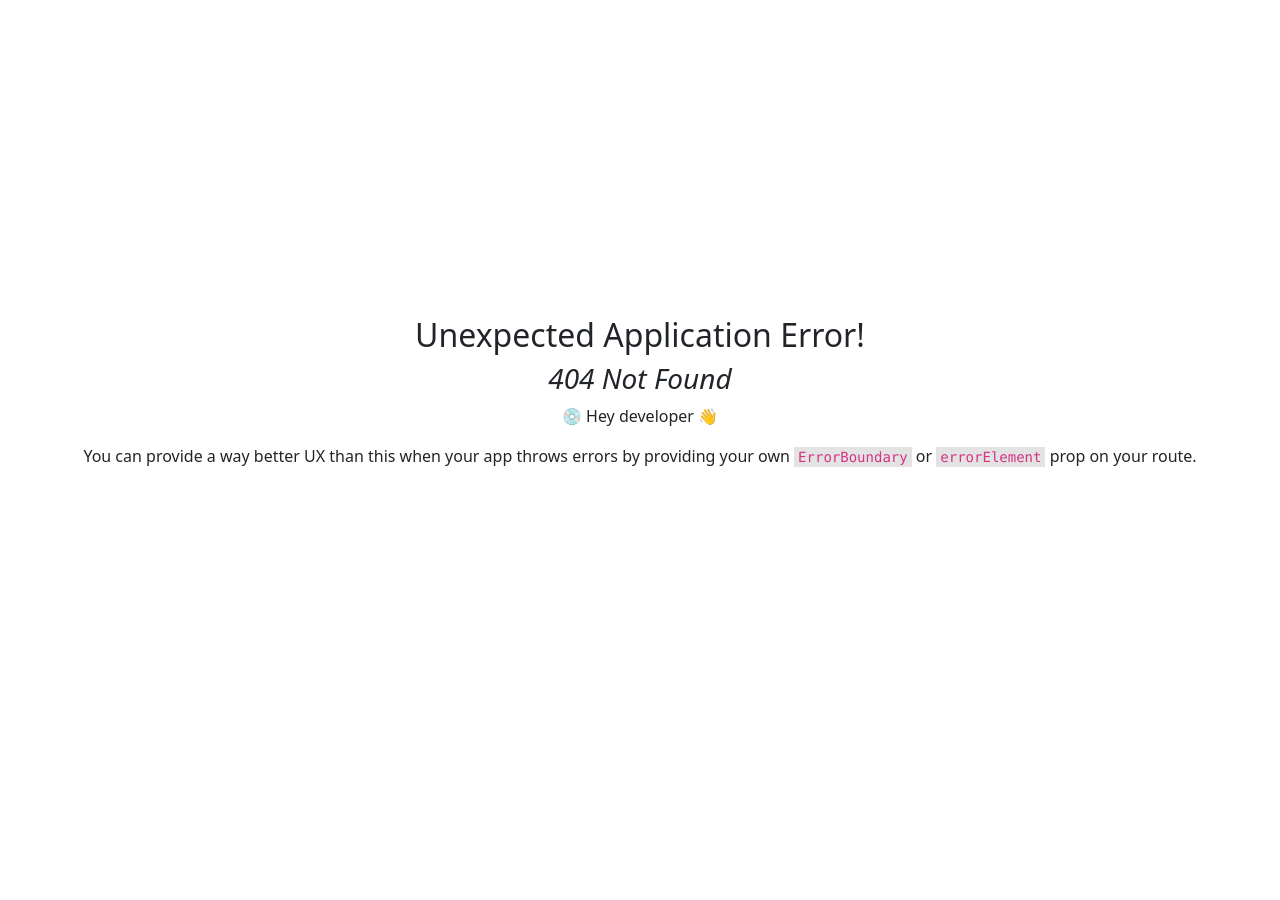
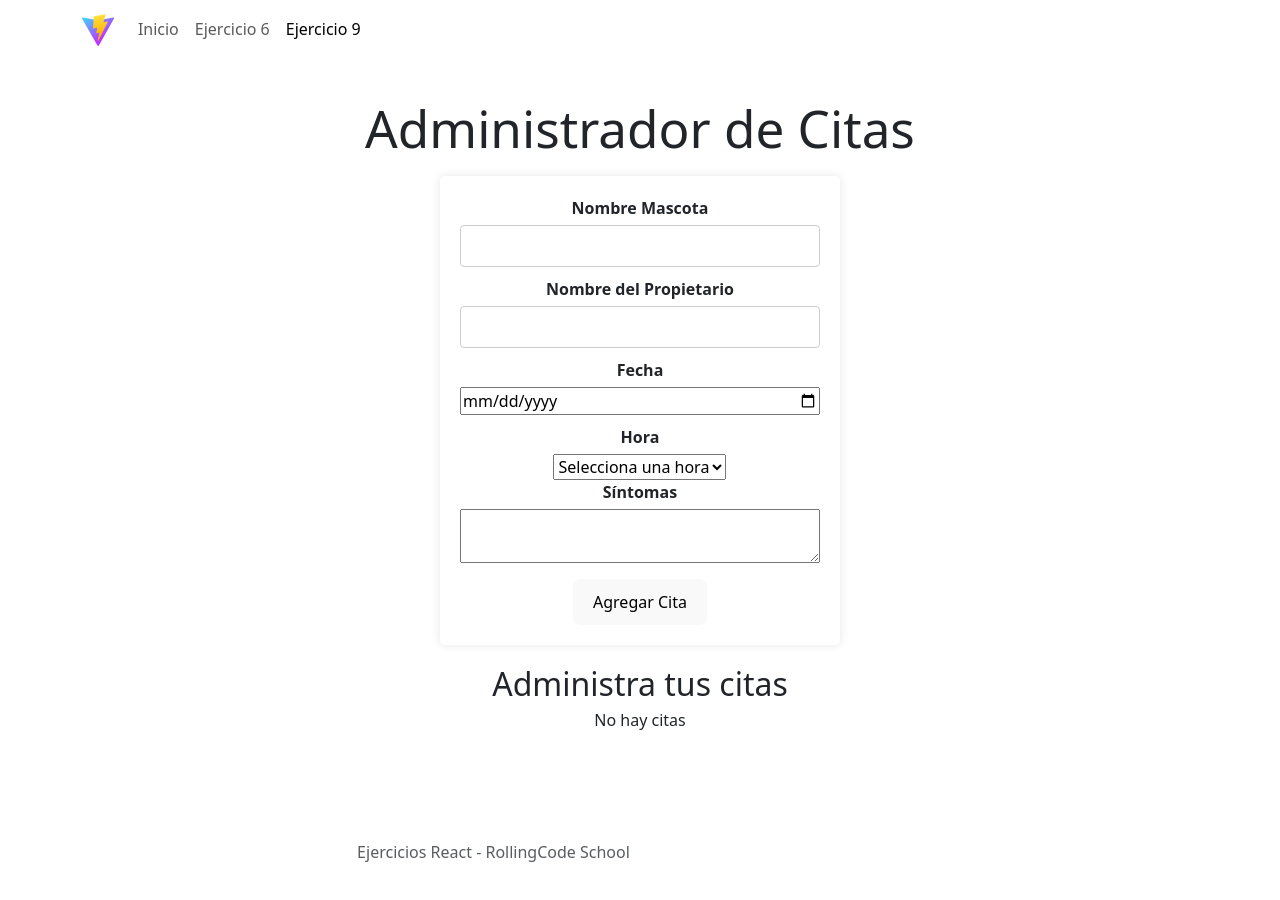
Before and after one commit to AnabelaGuillermo/ejercicios-react, a React (Vite) app: page /ejercicio9 in a window 1280 px wide. Before the commit this address had no page. Shown: the top 900 px of the page. Before the commit the page ends 800 px from the top, so only its background shows below. Built offline with nearby package versions, Linux system fonts and the light colour scheme.

Commit message:
Realizo Ejercicio 9

```diff
--- /dev/null
+++ b/src/Ejercicio9.css
@@ -0,0 +1,30 @@
+.seccion-Ejercicio9 {
+  max-width: 600px;
+  margin: 0 auto;
+  padding: 20px;
+}
+
+.formulario label,
+.citas h2 {
+  margin-bottom: 5px;
+}
+
+.formulario input,
+.formulario textarea {
+  width: 100%;
+  margin-bottom: 10px;
+}
+
+.cita {
+  border: 1px solid #ccc;
+  padding: 10px;
+  margin-bottom: 10px;
+}
+
+.cita p {
+  margin: 5px 0;
+}
+
+button {
+  cursor: pointer;
+}
--- a/src/components/Common/Header.jsx
+++ b/src/components/Common/Header.jsx
@@ -41,6 +41,16 @@ const Header = () => {
                   Ejercicio 6
                 </NavLink>
               </li>
+              <li className="nav-item">
+                <NavLink
+                  className={({ isActive }) =>
+                    isActive ? "nav-link active" : "nav-link"
+                  }
+                  to="/ejercicio9"
+                >
+                  Ejercicio 9
+                </NavLink>
+              </li>
             </ul>
           </div>
         </div>
--- a/src/constants/routes.jsx
+++ b/src/constants/routes.jsx
@@ -2,6 +2,7 @@ import { createBrowserRouter } from 'react-router-dom';
 import RootView from '../views/RootView';
 import App from '../App';
 import Ejercicio6 from '../views/Ejercicio6';
+import Ejercicio9 from '../views/Ejercicio9';
 
 export const router = createBrowserRouter([
   {
@@ -16,6 +17,10 @@ export const router = createBrowserRouter([
         path: 'ejercicio6',
         element: <Ejercicio6 />,
       },
+      {
+        path: 'ejercicio9',
+        element: <Ejercicio9 />,
+      },
     ],
   },
 ]);
--- /dev/null
+++ b/src/views/Ejercicio9.jsx
@@ -0,0 +1,158 @@
+import React, { useState, useEffect } from 'react';
+import '../Ejercicio9.css';
+
+const Ejercicio9 = () => {
+    const [citas, setCitas] = useState([]);
+    const [nuevaCita, setNuevaCita] = useState({
+      mascota: '',
+      propietario: '',
+      fecha: '',
+      hora: '',
+      sintomas: ''
+    });
+
+    const generarHoras = () => {
+      const horas = [];
+      for (let i = 9; i <= 20; i++) {
+        const hora = `${i.toString().padStart(2, '0')}:00`;
+        horas.push(hora);
+      }
+      return horas;
+    };
+
+    const [horasDisponibles] = useState(generarHoras());
+
+    useEffect(() => {
+      const citasGuardadas = JSON.parse(localStorage.getItem('citas'));
+      if (citasGuardadas) {
+        setCitas(citasGuardadas);
+      }
+    }, []);
+
+    useEffect(() => {
+      localStorage.setItem('citas', JSON.stringify(citas));
+    }, [citas]);
+
+    const handleChange = e => {
+      setNuevaCita({
+        ...nuevaCita,
+        [e.target.name]: e.target.value
+      });
+    };
+
+    const handleSubmit = e => {
+      e.preventDefault();
+      for (const key in nuevaCita) {
+        if (nuevaCita[key] === '') {
+          alert('Todos los campos son obligatorios');
+          return;
+        }
+      }
+
+      const hoy = new Date();
+      const fechaCita = new Date(nuevaCita.fecha);
+      if (fechaCita < hoy) {
+        alert('La fecha de la cita no puede ser anterior a hoy');
+        return;
+      }
+
+      const nuevaCitaConId = { ...nuevaCita, id: Date.now() };
+      setCitas([...citas, nuevaCitaConId]);
+      setNuevaCita({
+        mascota: '',
+        propietario: '',
+        fecha: '',
+        hora: '',
+        sintomas: ''
+      });
+    };
+
+    const eliminarCita = id => {
+      const nuevasCitas = citas.filter(cita => cita.id !== id);
+      setCitas(nuevasCitas);
+    };
+
+    return (
+      <section className="seccion-Ejercicio9">
+        <h1>Administrador de Citas</h1>
+        <article className="formulario">
+          <form onSubmit={handleSubmit}>
+            <label>Nombre Mascota</label>
+            <input
+              type="text"
+              name="mascota"
+              value={nuevaCita.mascota}
+              onChange={handleChange}
+              required
+            />
+            <label>Nombre del Propietario</label>
+            <input
+              type="text"
+              name="propietario"
+              value={nuevaCita.propietario}
+              onChange={handleChange}
+              required
+            />
+            <label>Fecha</label>
+            <input
+              type="date"
+              name="fecha"
+              value={nuevaCita.fecha}
+              min={new Date().toISOString().split('T')[0]} // No permitir fechas anteriores a hoy
+              onChange={handleChange}
+              required
+            />
+            <label>Hora</label>
+            <select
+              name="hora"
+              value={nuevaCita.hora}
+              onChange={handleChange}
+              required
+            >
+              <option value="">Selecciona una hora</option>
+              {horasDisponibles.map(hora => (
+                <option key={hora} value={hora}>{hora}</option>
+              ))}
+            </select>
+            <label>Síntomas</label>
+            <textarea
+              name="sintomas"
+              value={nuevaCita.sintomas}
+              onChange={handleChange}
+              required
+            ></textarea>
+            <button type="submit">Agregar Cita</button>
+          </form>
+        </article>
+        <article className="citas">
+          <h2>Administra tus citas</h2>
+          {citas.length === 0 ? (
+            <p>No hay citas</p>
+          ) : (
+            citas.map(cita => (
+              <div key={cita.id} className="cita">
+                <p>
+                  <span>Nombre Mascota:</span> {cita.mascota}
+                </p>
+                <p>
+                  <span>Propietario:</span> {cita.propietario}
+                </p>
+                <p>
+                  <span>Fecha:</span> {cita.fecha}
+                </p>
+                <p>
+                  <span>Hora:</span> {cita.hora}
+                </p>
+                <p>
+                  <span>Síntomas:</span> {cita.sintomas}
+                </p>
+                <button onClick={() => eliminarCita(cita.id)}>Eliminar</button>
+              </div>
+            ))
+          )}
+        </article>
+      </section>
+    );
+  };
+
+  export default Ejercicio9;
```
